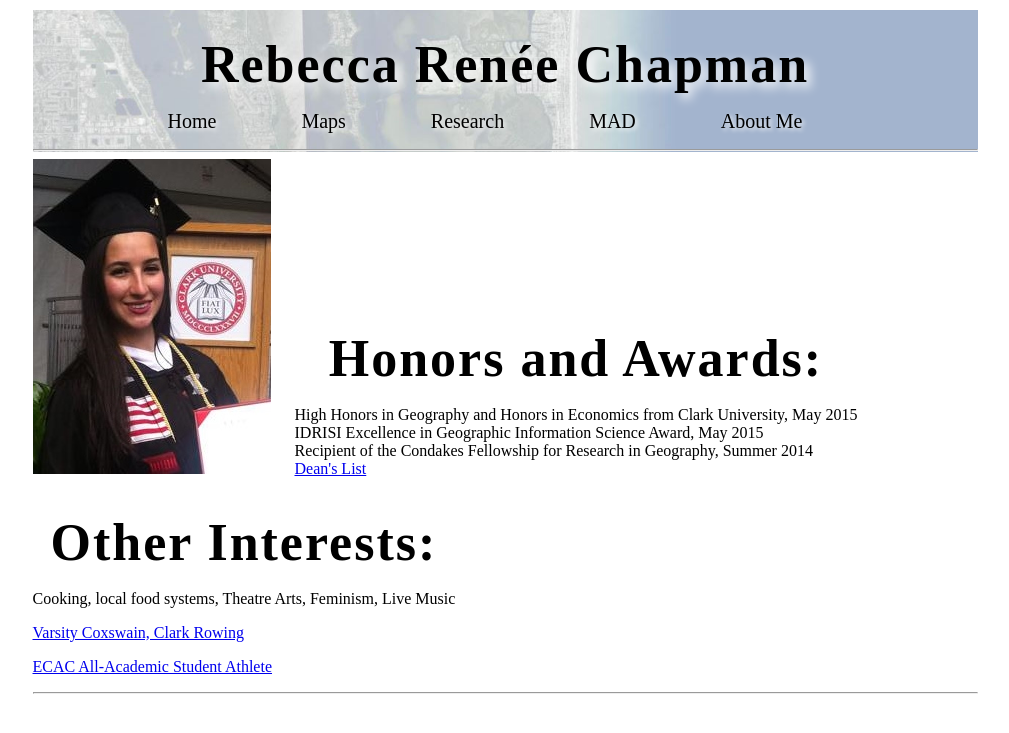
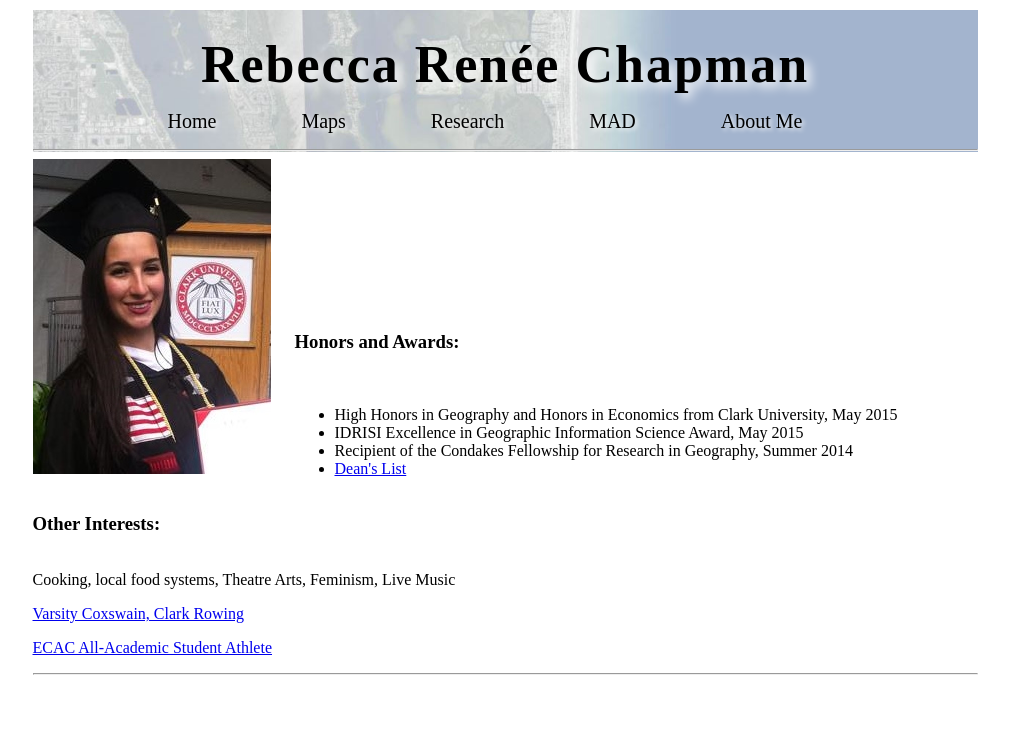
Before and after one commit to rebeccachapman/rebeccachapman.github.io, a Jekyll site: the page built from about.html, in a window 1280 px wide. Shown: the top 733 px of the page, without its empty margins (135-1144 px from the left). Built offline with Jekyll 4.4.1, drawn with Linux system fonts in a browser that asks for light colours.

Commit message:
Update about.html

```diff
--- a/about.html
+++ b/about.html
@@ -5,15 +5,17 @@ image_name: "cocoa_beach"
 <img style="display:inline-block; margin-right: 20px; " src="../images/headshot.jpg"> </img>
 
 <div style="display:inline-block;">
-  <h1>Honors and Awards:</h1> <br>
-  High Honors in Geography and Honors in Economics from Clark University, May 2015 <br>
-  IDRISI Excellence in Geographic Information Science Award, May 2015 <br>
-  Recipient of the Condakes Fellowship for Research in Geography, Summer 2014 <br>
-  <a href="http://clarku.meritpages.com/Rebecca-R-Chapman/1606688">Dean's List</a><br>
+  <h3>Honors and Awards:</h3> <br>
+  <ul>
+    <li>High Honors in Geography and Honors in Economics from Clark University, May 2015</li>
+     <li>IDRISI Excellence in Geographic Information Science Award, May 2015</li>
+     <li>Recipient of the Condakes Fellowship for Research in Geography, Summer 2014</li>
+     <li><a href="http://clarku.meritpages.com/Rebecca-R-Chapman/1606688">Dean's List</a></li>
+  </ul>
 </div>
 <br>
 <div style="display:inline-block;">
-  <h1>Other Interests: </h1> <br>
+  <h3>Other Interests: </h3> <br>
   Cooking, local food systems, Theatre Arts, Feminism, Live Music <br>
 </div>
 <p><a href="http://clarkathletics.com/sports/rowing/2014-15/bios/chapman_rebecca_vci1">Varsity Coxswain, Clark Rowing</a></p>
```
